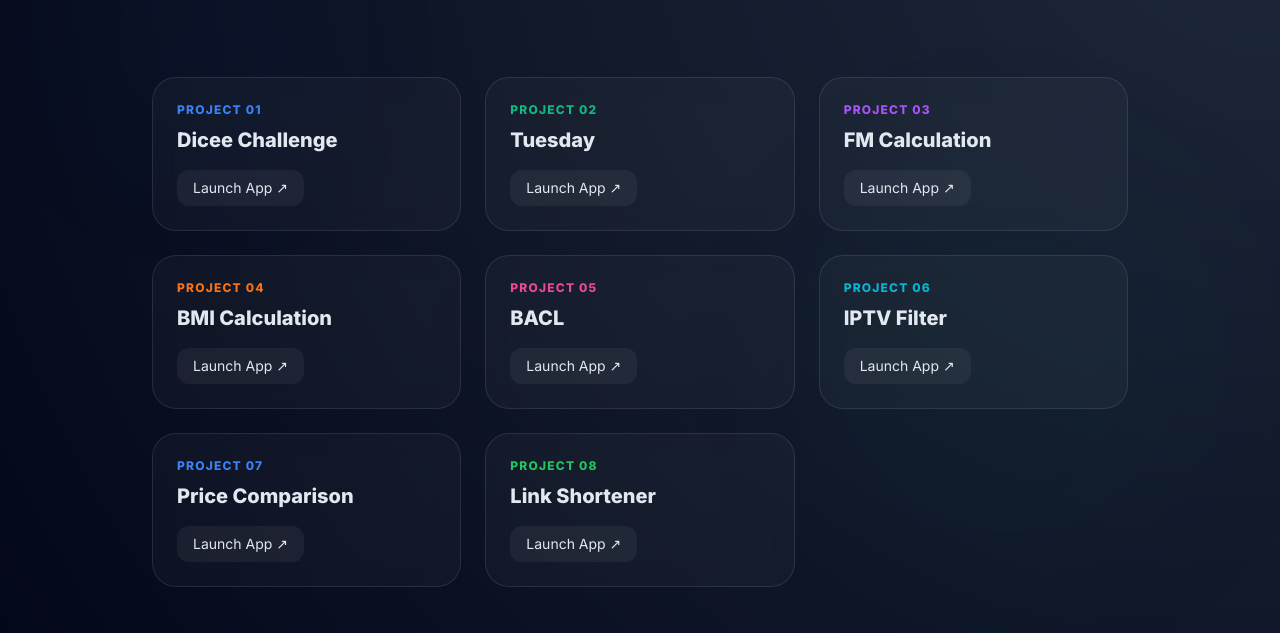
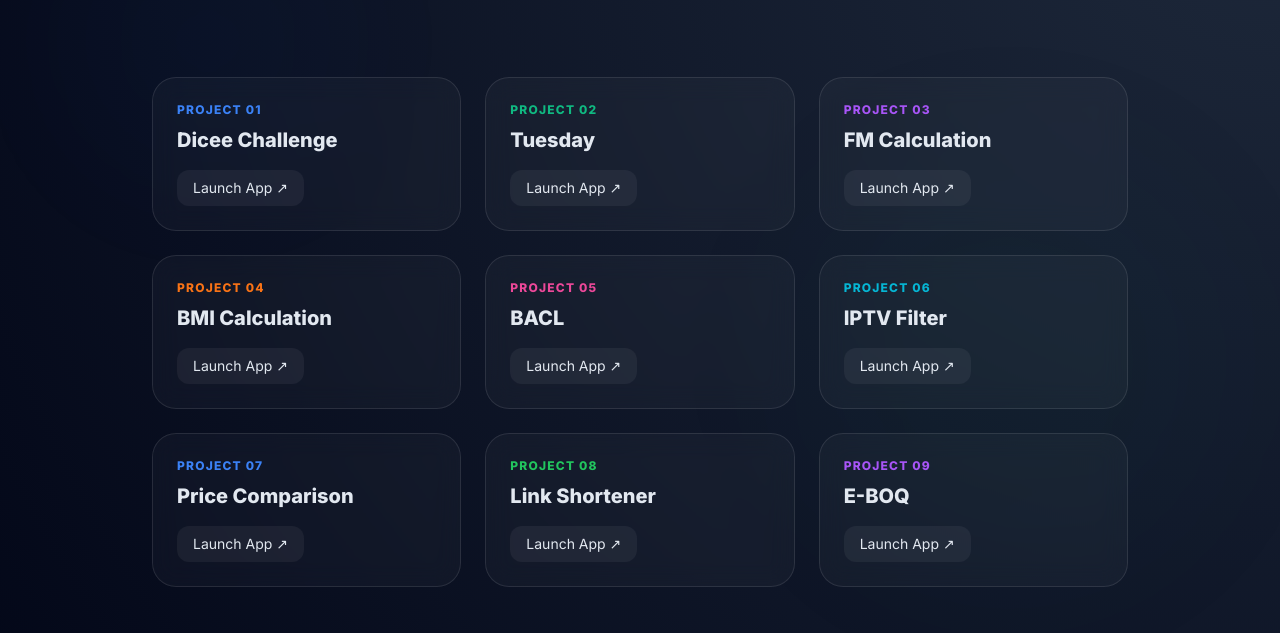
Before and after one commit to Apon77/apon77.github.io, a plain HTML site: page index.html in a window 1280 px wide. Shown: the part 167-800 px from the top of the page. Drawn offline with nearby package versions, Linux system fonts and the light colour scheme.

Commit message:
add project e-boq

```diff
--- a/index.html
+++ b/index.html
@@ -91,6 +91,11 @@
                 <a href="https://apon.dpdns.org" class="inline-block bg-white/5 hover:bg-white/10 px-4 py-2 rounded-xl text-sm font-medium transition">Launch App ↗</a>
             </div>
 
+            <div class="glass p-6 rounded-3xl project-card group">
+                <span class="text-xs font-bold text-purple-500 mb-2 block uppercase tracking-widest">Project 09</span>
+                <h3 class="text-xl font-bold mb-4">E-BOQ</h3>
+                <a href="https://e-boq.epizy.com" class="inline-block bg-white/5 hover:bg-white/10 px-4 py-2 rounded-xl text-sm font-medium transition">Launch App ↗</a>
+            </div>
         </div>
 
         <footer class="mt-24 pt-8 border-t border-white/5 flex flex-col md:flex-row justify-between items-center gap-4">
```
